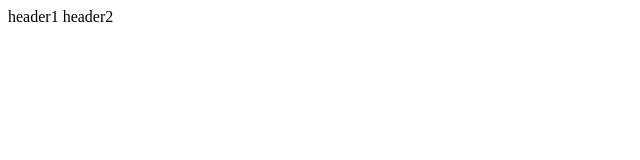
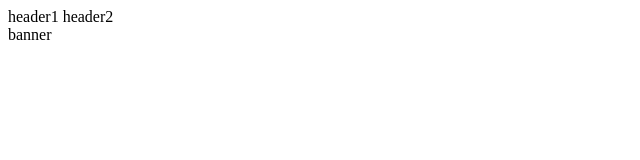
Before and after one commit to atefeh2276/.gitproject, a plain HTML site: page index.html in a window 1280 px wide. Shown: the full height of the page, 0-640 px from the left. Drawn offline with Linux system fonts and the light colour scheme.

Commit message:
added banner

```diff
--- a/index.html
+++ b/index.html
@@ -10,6 +10,9 @@
         header1
         header2
     </header>
+    <div class="banner">
+        banner
+    </div>
 
 </body>
 </html>
```
